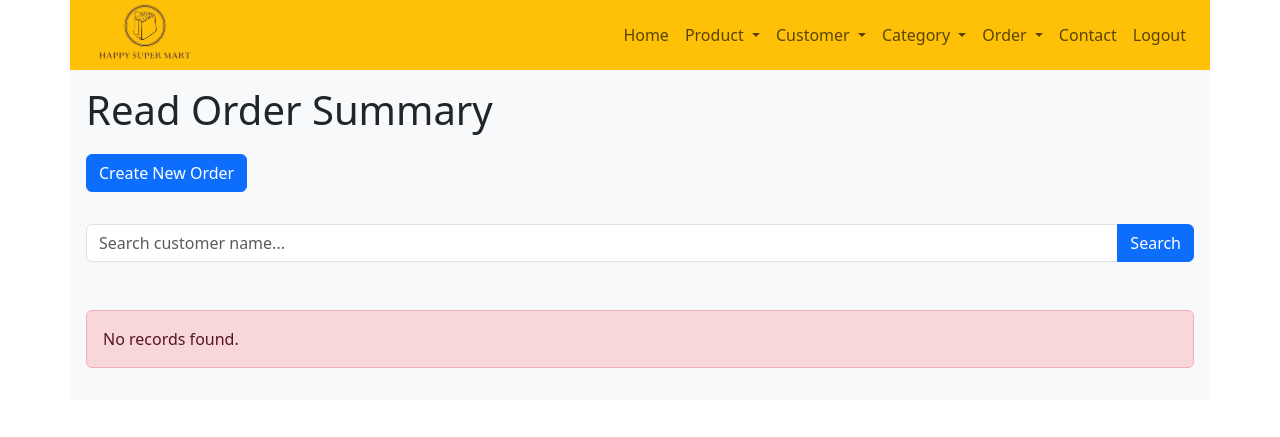
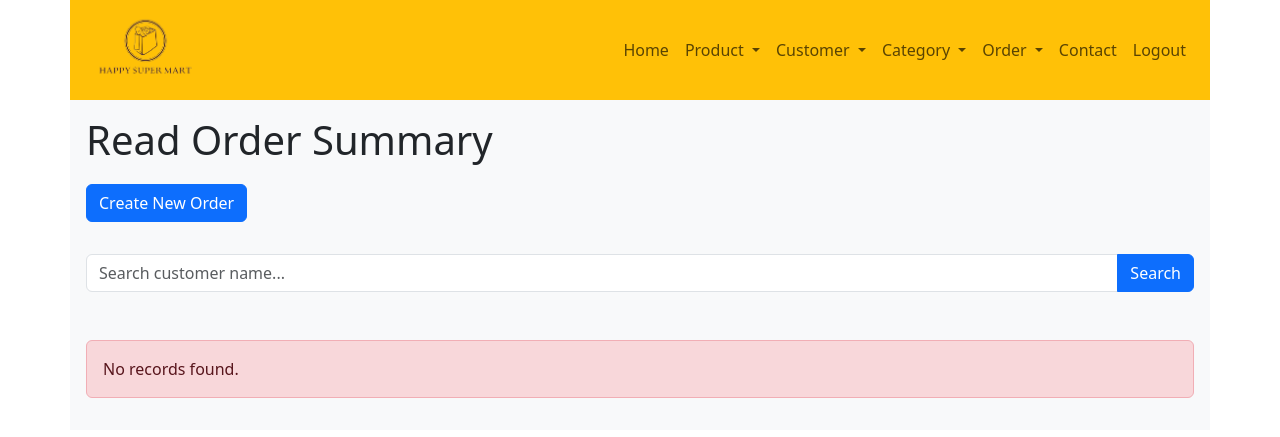
Before and after one commit to YewQianSheng/Web-Application-Development, a PHP site: page /Order_list_read.php in a window 1280 px wide. Shown: the top 437 px of the page. Run offline with PHP 8.4, Linux system fonts and the light colour scheme; the visitor is signed in with stand-in values (Sample User, id 1); data that the repository does not hold is empty.

Commit message:
change the logo size

```diff
--- a/project/navbar/menu_nav.php
+++ b/project/navbar/menu_nav.php
@@ -17,8 +17,8 @@ if (isset($_GET['logout'])) {
 
 <body>
 
-    <nav class="navbar navbar-expand-lg bg-warning" style="height: 70px;">
-        <a class="navbar-brand" href="#"><img src="image/Logo.png" alt="logo" width="150"></a>
+    <nav class="navbar navbar-expand-lg bg-warning py-0">
+        <a class="navbar-brand py-0" href="#"><img src="image/Logo.png" alt="logo" height="100"></a>
         <button class="navbar-toggler" type="button" data-bs-toggle="collapse" data-bs-target="#navbarNavDropdown" aria-controls="navbarNavDropdown" aria-expanded="false" aria-label="Toggle navigation">
             <span class="navbar-toggler-icon"></span>
         </button>
```
